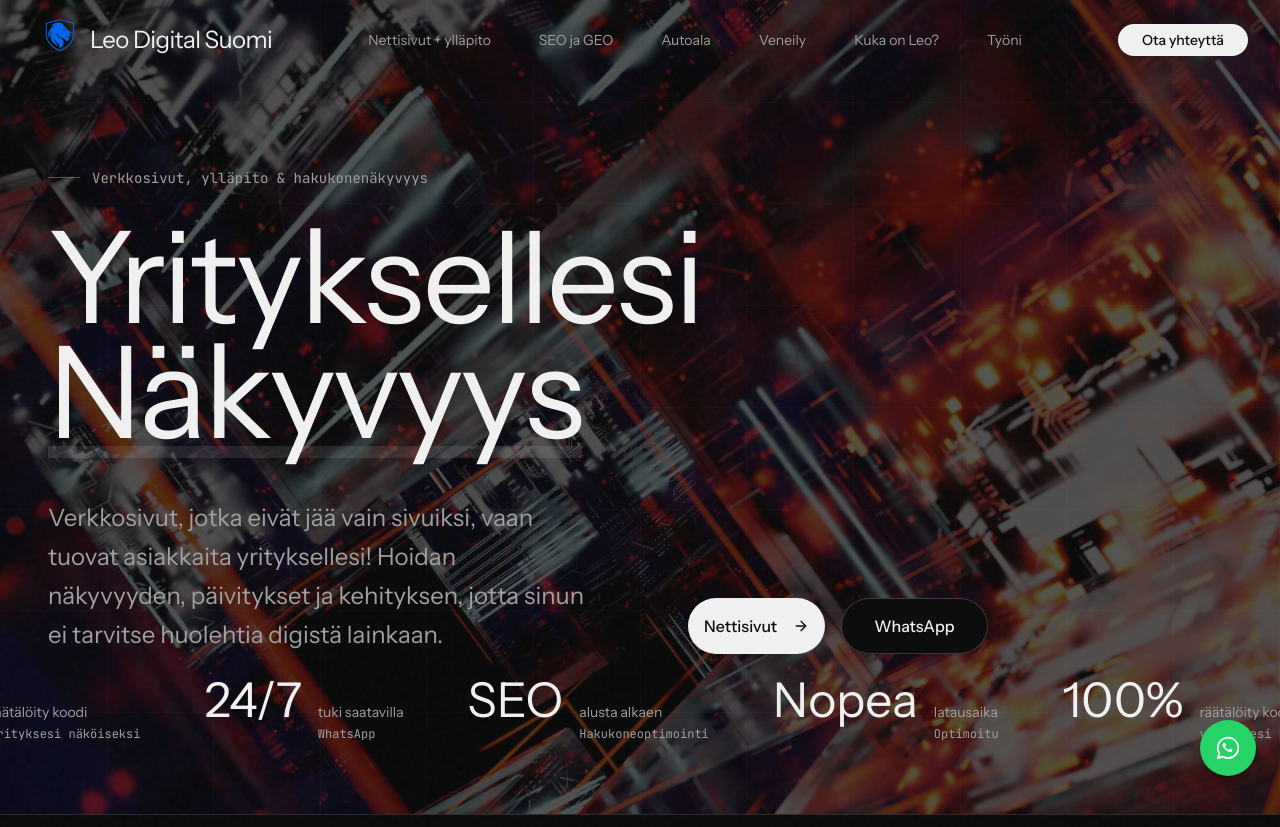
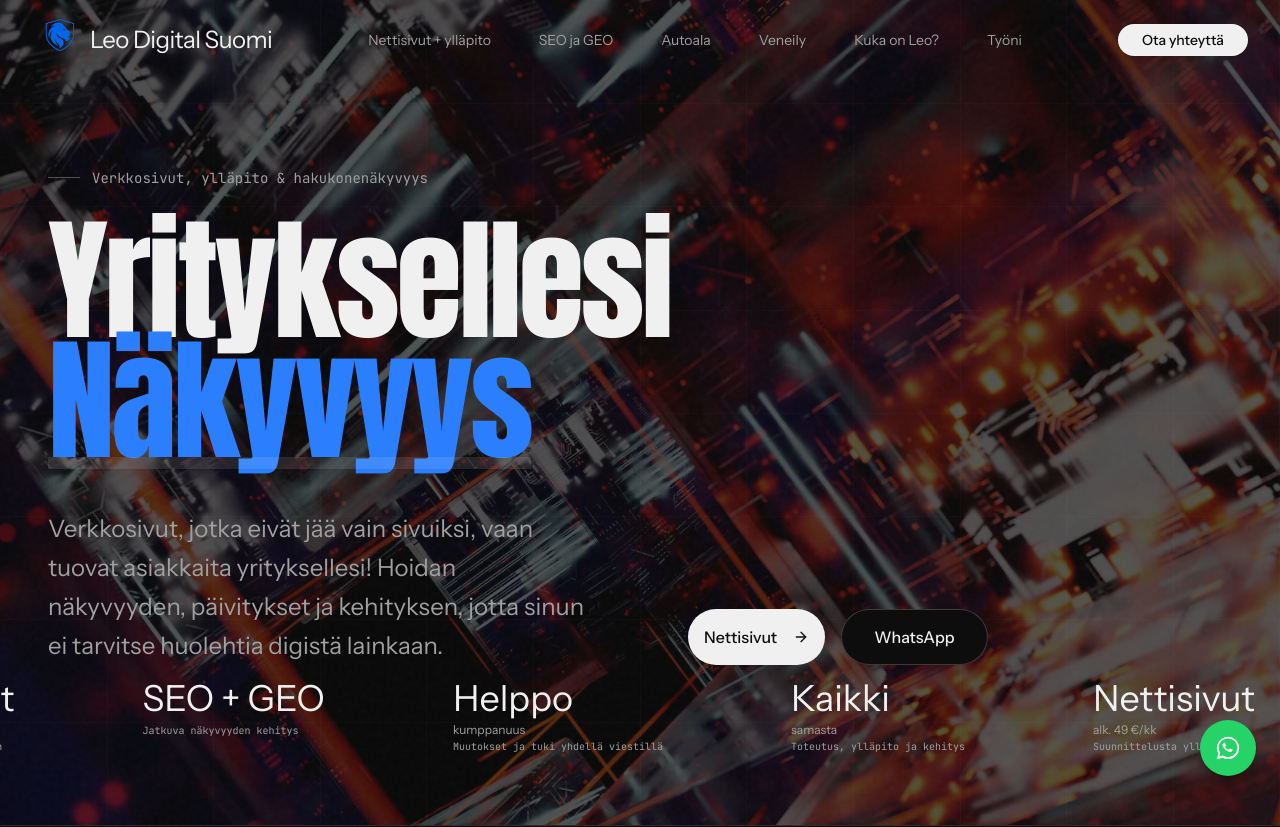
Before and after one commit to leob0i/leodigital.uusi.sivu, a Next.js app: page / in a window 1280 px wide. Shown: the top 827 px of the page. Built offline with nearby package versions, Linux system fonts and the light colour scheme.

Commit message:
Päivitä heron otsikko ja stats-marquee, korjaa testimonials-asettelu
Co-Authored-By: Claude Sonnet 5 <noreply@anthropic.com>

```diff
--- a/components/landing/hero-section.tsx
+++ b/components/landing/hero-section.tsx
@@ -83,13 +83,14 @@ export function HeroSection() {
 <h1 className="sr-only">Yrityksellesi nettisivu, ylläpito ja näkyvyys – kotisivut suomalaisille yrityksille</h1>
 
           <div
-            className={`text-[clamp(2.5rem,10vw,8rem)] font-display leading-[0.9] tracking-tight text-[#f0f0f0] transition-all duration-1000 ${
+            className={`text-[clamp(2.75rem,10.5vw,8.5rem)] font-semibold leading-[0.9] tracking-tight text-[#f0f0f0] transition-all duration-1000 ${
               isVisible ? "opacity-100 translate-y-0" : "opacity-0 translate-y-8"
             }`}
+            style={{ fontFamily: "Impact, Haettenschweiler, 'Arial Narrow Bold', sans-serif" }}
           >
             <span className="block text-balance">Yrityksellesi</span>
             <span className="block">
-              <span className="relative inline-block">
+              <span className="relative inline-block text-blue-500">
                 <span
                   key={wordIndex}
                   className="inline-flex"
--- a/components/landing/stats-marquee.tsx
+++ b/components/landing/stats-marquee.tsx
@@ -1,10 +1,10 @@
 "use client";
 
 const stats = [
-  { value: "100%", label: "räätälöity koodi", company: "yrityksesi näköiseksi" },
-  { value: "24/7", label: "tuki saatavilla", company: "WhatsApp" },
-  { value: "SEO", label: "alusta alkaen", company: "Hakukoneoptimointi" },
-  { value: "Nopea", label: "latausaika", company: "Optimoitu" },
+  { value: "Nettisivut", label: "alk. 49 €/kk", company: "Suunnittelusta ylläpitoon" },
+  { value: "SEO + GEO", label: "", company: "Jatkuva näkyvyyden kehitys" },
+  { value: "Helppo", label: "kumppanuus", company: "Muutokset ja tuki yhdellä viestillä" },
+  { value: "Kaikki", label: "samasta", company: "Toteutus, ylläpito ja kehitys" },
 ];
 
 export function StatsMarquee({ isVisible }: { isVisible: boolean }) {
@@ -14,15 +14,15 @@ export function StatsMarquee({ isVisible }: { isVisible: boolean }) {
         isVisible ? "opacity-100" : "opacity-0"
       }`}
     >
-      <div className="flex gap-16 marquee whitespace-nowrap">
+      <div className="flex gap-16 lg:gap-32 marquee whitespace-nowrap">
         {[...Array(2)].map((_, i) => (
-          <div key={i} className="flex gap-16">
-            {stats.map((stat) => (
-              <div key={`${stat.company}-${i}`} className="flex items-baseline gap-4">
-                <span className="text-4xl lg:text-5xl font-display text-[#f0f0f0]">{stat.value}</span>
-                <span className="text-sm text-[#a0a0a0]">
+          <div key={i} className="flex gap-16 lg:gap-32">
+            {[...stats, ...stats, ...stats].map((stat, j) => (
+              <div key={`${stat.company}-${i}-${j}`} className="flex flex-col items-start gap-1">
+                <span className="text-3xl lg:text-4xl font-display text-[#f0f0f0]">{stat.value}</span>
+                <span className="text-xs text-[#a0a0a0]">
                   {stat.label}
-                  <span className="block font-mono text-xs mt-1">{stat.company}</span>
+                  <span className="block font-mono text-[10px] mt-0.5">{stat.company}</span>
                 </span>
               </div>
             ))}
--- a/components/landing/testimonials-section.tsx
+++ b/components/landing/testimonials-section.tsx
@@ -87,8 +87,8 @@ export function TestimonialsSection() {
               {featuredClients.map((client, index) => (
                 <div
                   key={client.name}
-                  className={`flex items-start gap-3 sm:gap-6 flex-1 text-left ${
-                    client.name === "Repola" ? "flex-row-reverse" : ""
+                  className={`flex items-start sm:items-center gap-3 sm:gap-6 flex-1 text-left ${
+                    client.name === "Repola" ? "flex-row-reverse sm:flex-row" : ""
                   }`}
                 >
                   <a
```
